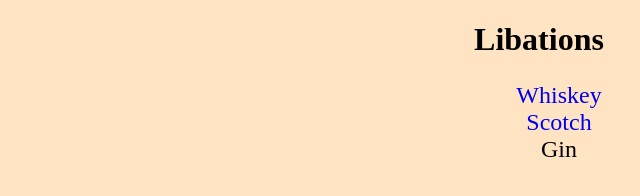
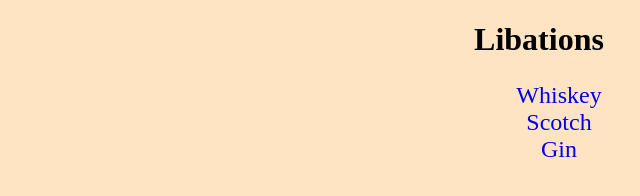
Before and after one commit to dantaki/bevvy, a plain HTML site: page index.html in a window 1280 px wide. Shown: the full height of the page, 101-741 px from the left. Drawn offline with Linux system fonts and the light colour scheme.

Commit message:
added gin

```diff
--- a/index.html
+++ b/index.html
@@ -12,7 +12,7 @@
  <ul>
   <li><a href="whisky.html" style="text-decoration: none;">Whiskey</a></li>
   <li><a href="scotch.html" style="text-decoration: none;">Scotch</a></li>
-  <li>Gin</li>
+  <li><a href="gin.html" style="text-decoration: none;">Gin</a></li>
 </ul>
 
 </div>
```
